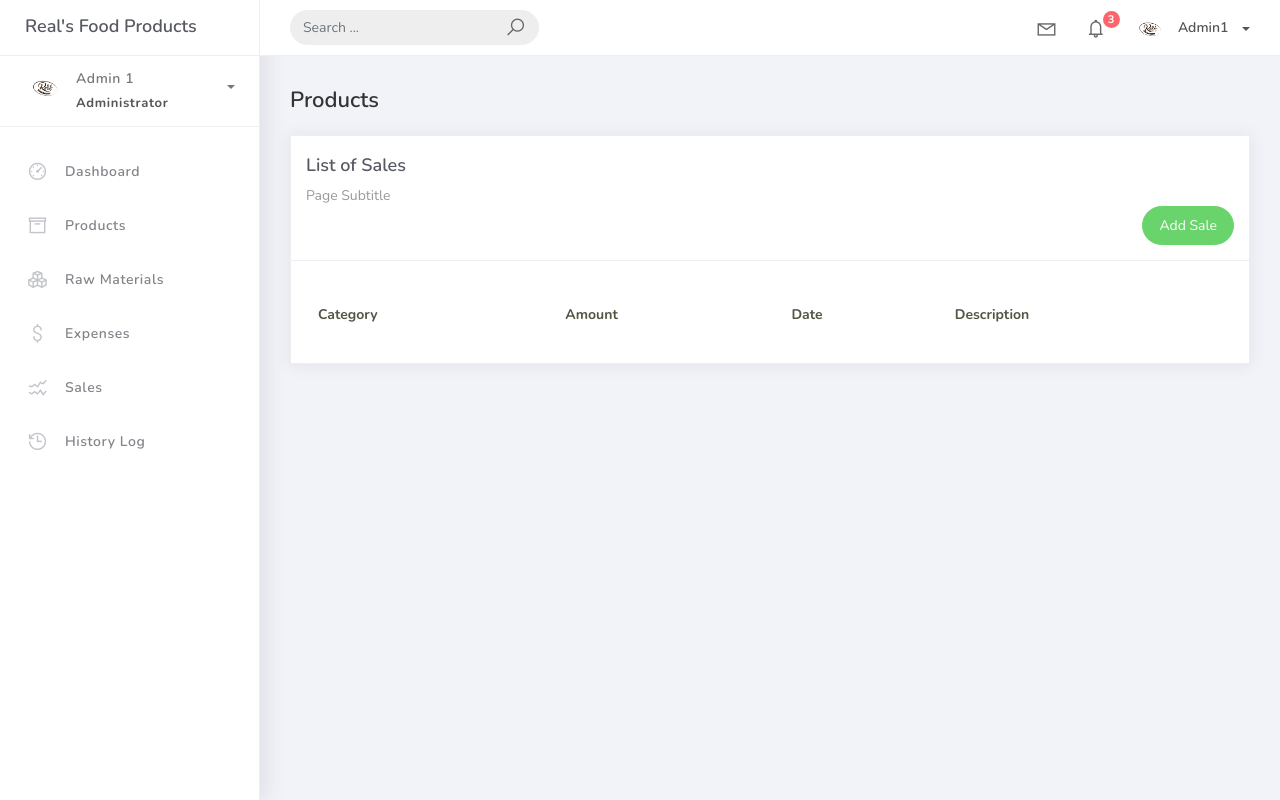
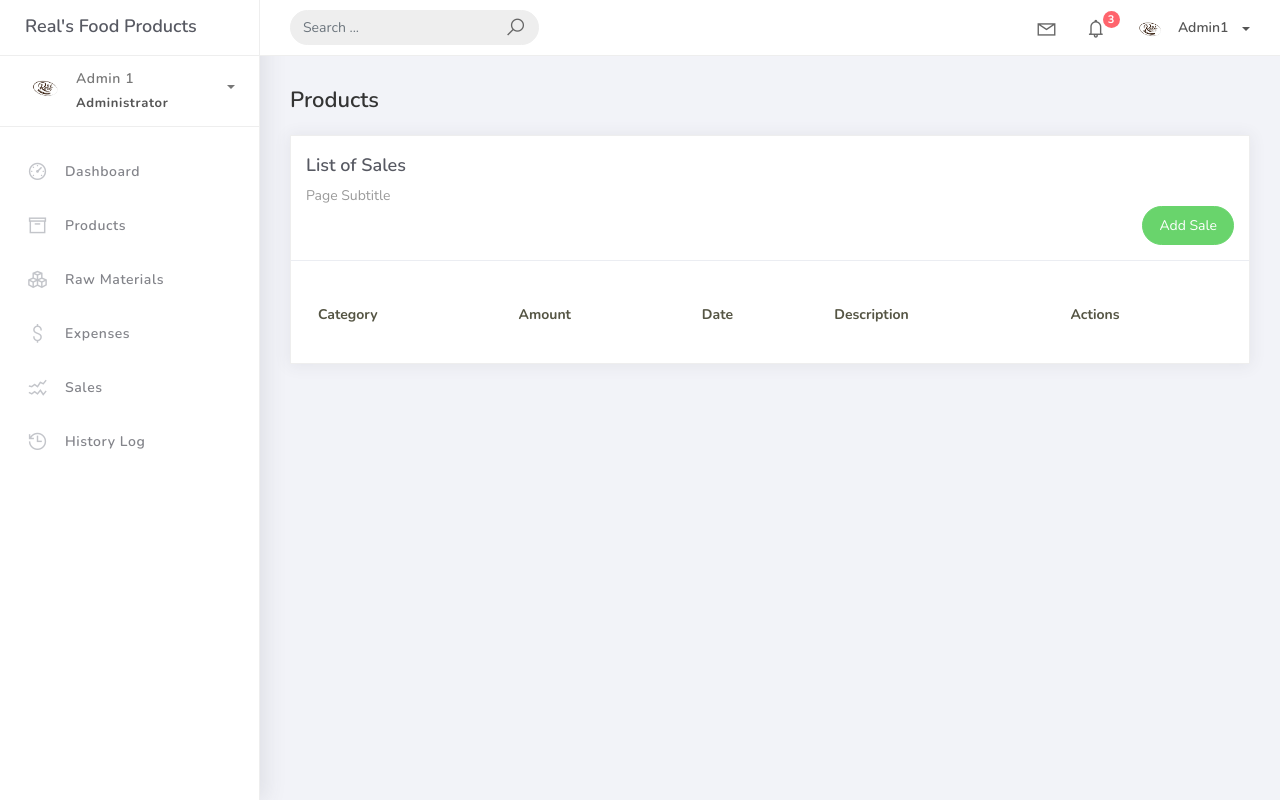
Before and after one commit to kimberlymacajilos/TEST-Inventory-and-Sales-Management-System-for-Reals-Food-Products, a Django app: page /sales/ in a window 1280 px wide. Run offline with Django 5.2, Linux system fonts and the light colour scheme; data that the repository does not hold is empty; some libraries are stand-ins or nearby versions.

Commit message:
add "actions" column to expenses and sales list templates

```diff
--- a/projectsite/templates/expenses_list.html
+++ b/projectsite/templates/expenses_list.html
@@ -20,6 +20,7 @@
                                     <th scope="col">Amount</th>
                                     <th scope="col">Date</th>
                                     <th scope="col">Description</th>
+                                    <th scope="col">Actions</th>
                                 </tr>
                             </thead>
                             <tbody>
--- a/projectsite/templates/sales_list.html
+++ b/projectsite/templates/sales_list.html
@@ -20,6 +20,7 @@
                                     <th scope="col">Amount</th>
                                     <th scope="col">Date</th>
                                     <th scope="col">Description</th>
+                                    <th scope="col">Actions</th>
                                 </tr>
                             </thead>
                             <tbody>
```
